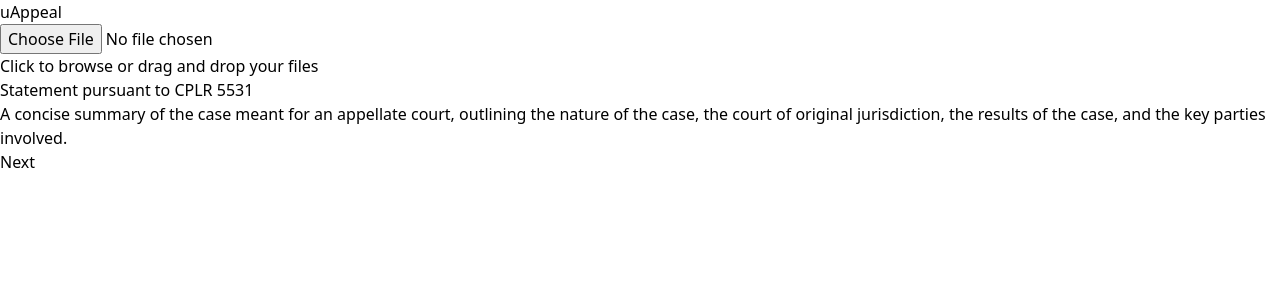
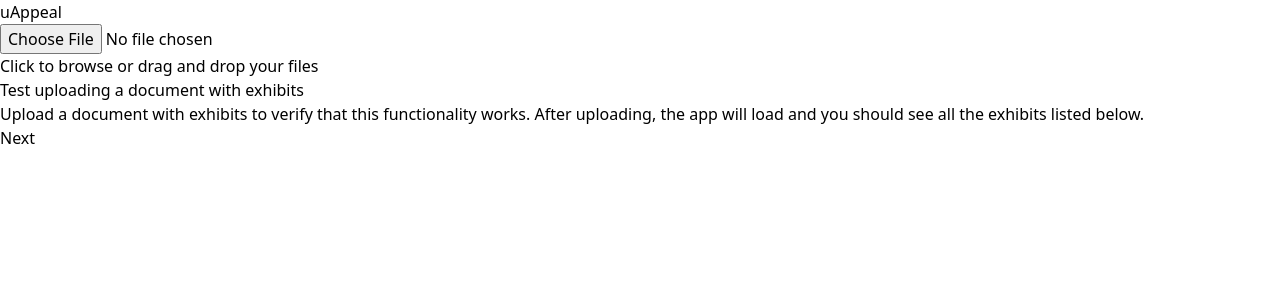
Before and after one commit to calebdre/uappeal, a Next.js app: page / in a window 1280 px wide. Shown: the top 300 px of the page. Built offline with nearby package versions, Linux system fonts and the light colour scheme.

Commit message:
added instruction

```diff
--- a/src/app/types.ts
+++ b/src/app/types.ts
@@ -25,9 +25,9 @@ export type SectionData = {
 }
 export const uploadWizardDataFull: SectionData[] = [
 	{
-		title: 'Statement pursuant to CPLR 5531',
-		description: "A concise summary of the case meant for an appellate court, outlining the nature of the case," +
-			" the court of original jurisdiction, the results of the case, and the key parties involved.",
+		title: 'Test uploading a document with exhibits',
+		description: "Upload a document with exhibits to verify that this functionality works. After uploading, the" +
+			" app will load and you should see all the exhibits listed below.",
 		hasExhibits: true
 	},
 	{
```
